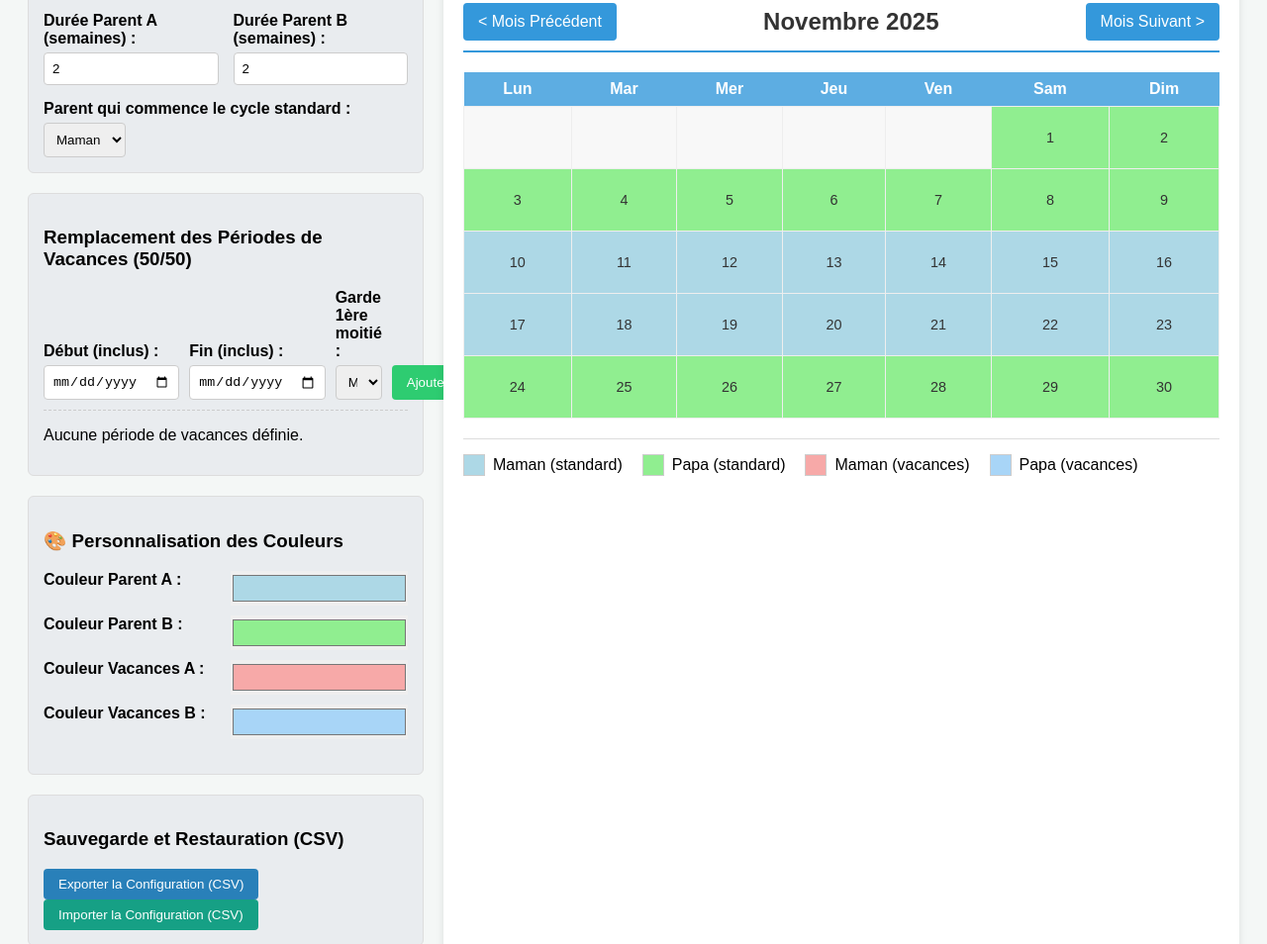
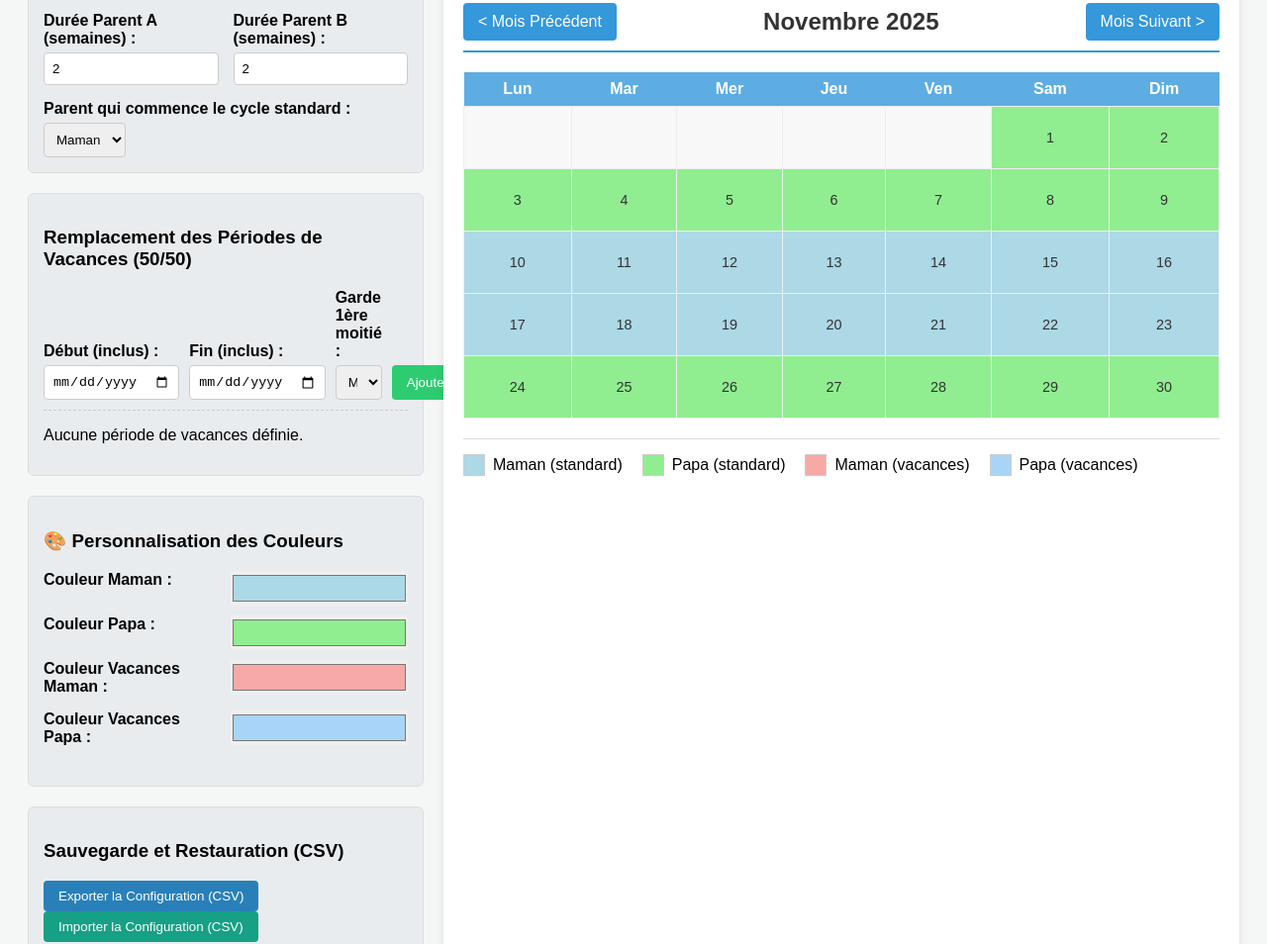
Before and after one commit to hazraael/Shared-Custody, a plain HTML site: page index.html in a window 1280 px wide. Shown: the part 264-1218 px from the top of the page at 99% size. Drawn offline with Linux system fonts and the light colour scheme.

Commit message:
Update index.html
Changing labels for colors

```diff
--- a/index.html
+++ b/index.html
@@ -341,16 +341,16 @@
             <div class="config-header">
                 <h3>🎨 Personnalisation des Couleurs</h3>
                 <div class="color-picker-group">
-                    <label for="colorA">Couleur Parent A :</label>
+                    <label for="colorA" id="label-colorA">Couleur Parent A :</label>
                     <input type="color" id="colorA" value="#add8e6" onchange="changeColor()">
 
-                    <label for="colorB">Couleur Parent B :</label>
+                    <label for="colorB" id="label-colorB">Couleur Parent B :</label>
                     <input type="color" id="colorB" value="#90ee90" onchange="changeColor()">
 
-                    <label for="colorVA">Couleur Vacances A :</label>
+                    <label for="colorVA" id="label-colorVA">Couleur Vacances A :</label>
                     <input type="color" id="colorVA" value="#f7a9a8" onchange="changeColor()">
 
-                    <label for="colorVB">Couleur Vacances B :</label>
+                    <label for="colorVB" id="label-colorVB">Couleur Vacances B :</label>
                     <input type="color" id="colorVB" value="#a8d5f7" onchange="changeColor()">
                 </div>
             </div>
@@ -817,12 +817,11 @@ function getParent(date, refDate, startParentClass) {
             });
         }
 
-        // --- GESTION DES NOMS ET COULEURS D'INTERFACE ---
-
         function updateNames() {
     const nameA = document.getElementById('nameA').value || 'Parent A';
     const nameB = document.getElementById('nameB').value || 'Parent B';
 
+    // --- Mise à jour de la Légende ---
     document.getElementById('legend-name-a').textContent = `${nameA} (standard)`;
     document.getElementById('legend-name-b').textContent = `${nameB} (standard)`;
     document.getElementById('legend-vac-a').textContent = `${nameA} (vacances)`;
@@ -834,6 +833,12 @@ function getParent(date, refDate, startParentClass) {
     const holidayParentSelect = document.getElementById('holiday-parent');
     holidayParentSelect.options[0].textContent = nameA;
     holidayParentSelect.options[1].textContent = nameB;
+
+    // --- Mise à jour des libellés de Couleur (avec IDs) ---
+    document.getElementById('label-colorA').textContent = `Couleur ${nameA} :`;
+    document.getElementById('label-colorB').textContent = `Couleur ${nameB} :`;
+    document.getElementById('label-colorVA').textContent = `Couleur Vacances ${nameA} :`;
+    document.getElementById('label-colorVB').textContent = `Couleur Vacances ${nameB} :`;
 
     renderHolidayList();
     renderCalendar();
```
Lines whose indentation alone changed are shown as unchanged.
